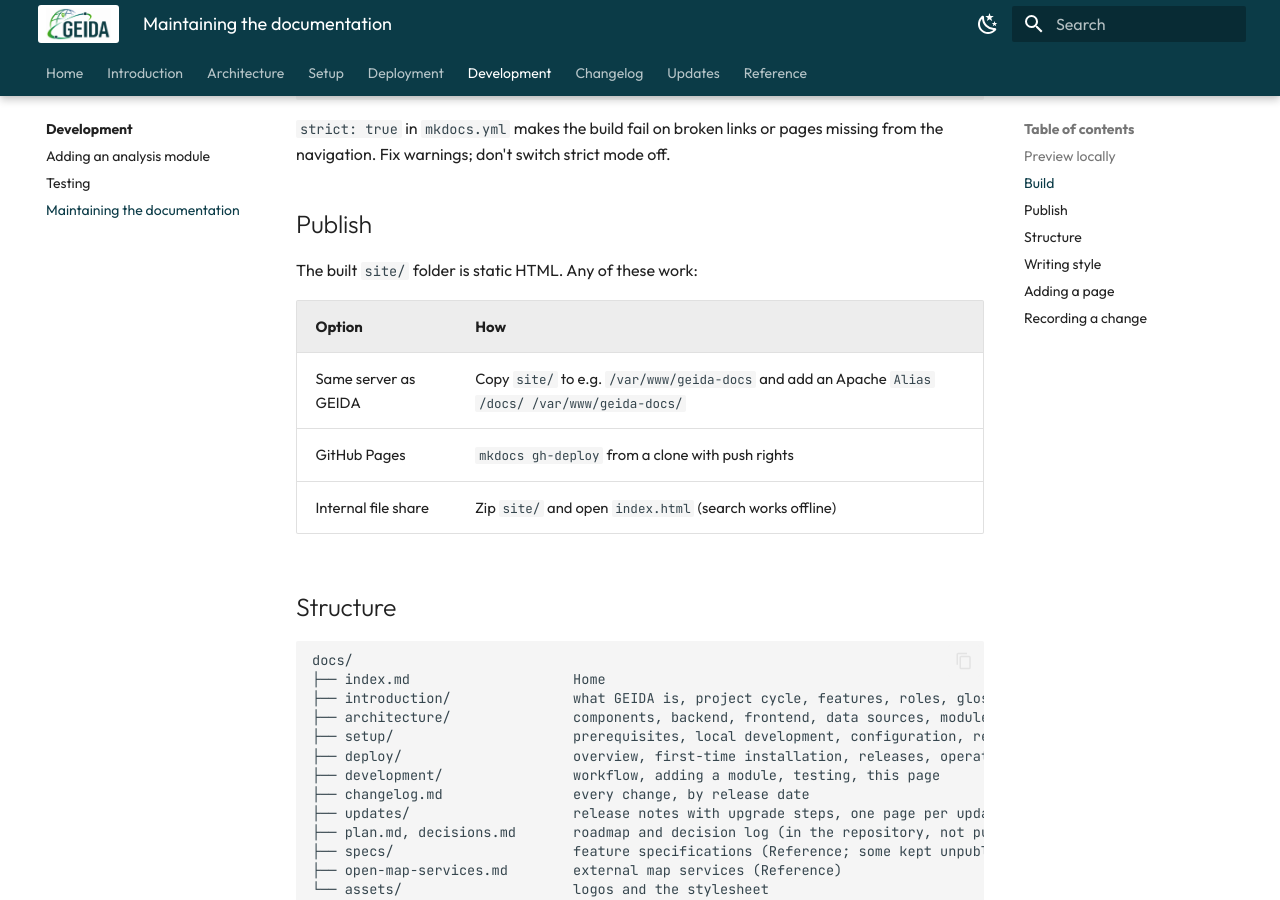
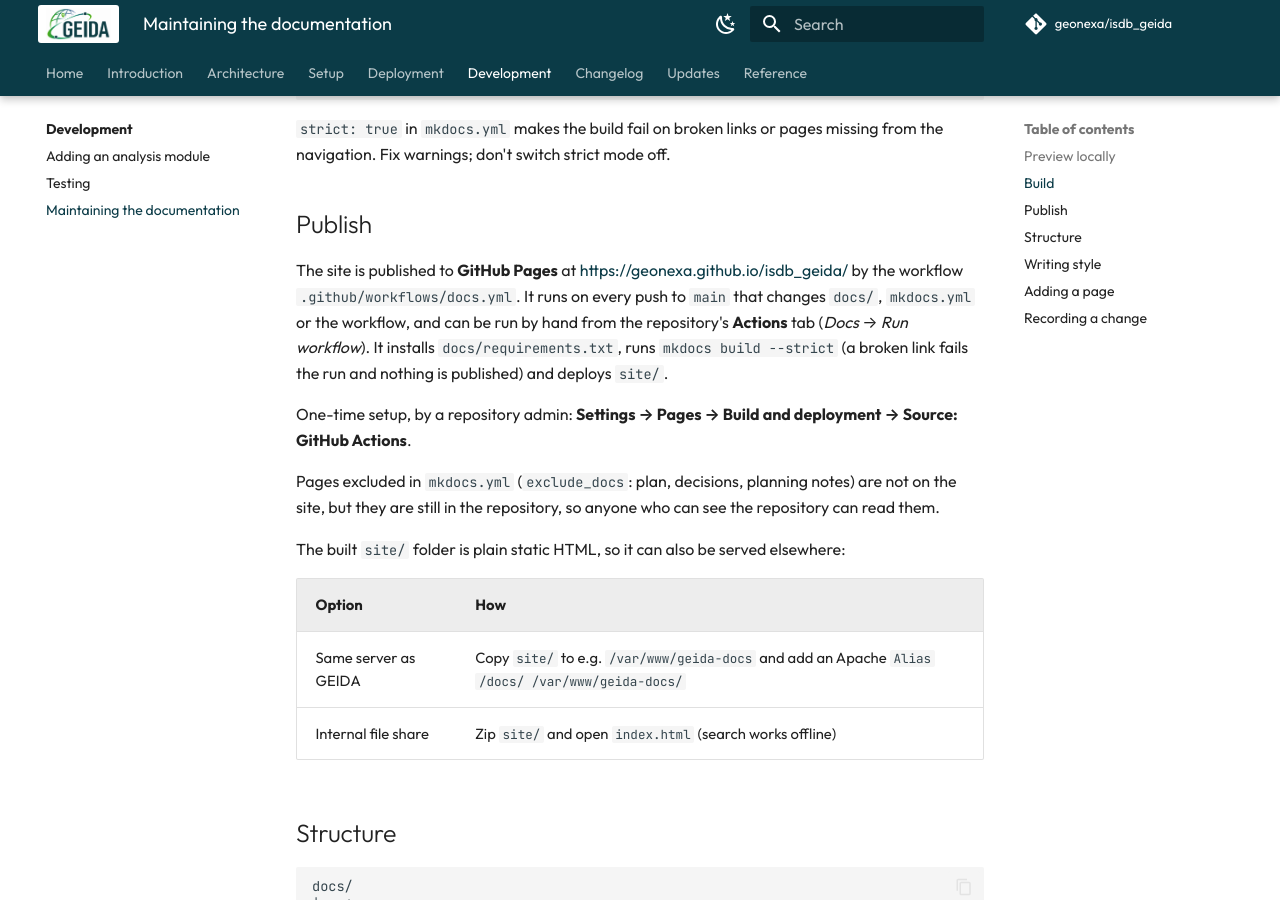
Before and after one commit to geonexa/isdb_geida, an MkDocs documentation site: the page built from docs/development/documentation.md, in a window 1280 px wide and 900 px high, scrolled down 744 px. Built offline with MkDocs 1.6.1 and Material for MkDocs 9.7.7, drawn with Linux system fonts in a browser that asks for light colours; comment, search, counter and statistics services are not loaded.

Commit message:
Publish docs to GitHub Pages; keep local/ out of git
- Docs workflow builds the MkDocs site (strict) and deploys it to
  https://geonexa.github.io/isdb_geida/ on pushes to main that touch the docs.
- mkdocs.yml: site_url, repo link and edit URI.
- local/ is ignored entirely; local/README.md removed from the index (kept on disk).
- Documentation guide and changelog updated.

Co-Authored-By: Claude Opus 5.5 <noreply@anthropic.com>

```diff
--- a/docs/development/documentation.md
+++ b/docs/development/documentation.md
@@ -36,12 +36,23 @@ the navigation. Fix warnings; don't switch strict mode off.
 
 ## Publish
 
-The built `site/` folder is static HTML. Any of these work:
+The site is published to **GitHub Pages** at <https://geonexa.github.io/isdb_geida/> by the
+workflow `.github/workflows/docs.yml`. It runs on every push to `main` that changes `docs/`,
+`mkdocs.yml` or the workflow, and can be run by hand from the repository's **Actions** tab
+(*Docs* → *Run workflow*). It installs `docs/requirements.txt`, runs `mkdocs build --strict`
+(a broken link fails the run and nothing is published) and deploys `site/`.
+
+One-time setup, by a repository admin: **Settings → Pages → Build and deployment → Source:
+GitHub Actions**.
+
+Pages excluded in `mkdocs.yml` (`exclude_docs`: plan, decisions, planning notes) are not on the
+site, but they are still in the repository, so anyone who can see the repository can read them.
+
+The built `site/` folder is plain static HTML, so it can also be served elsewhere:
 
 | Option | How |
 |---|---|
 | Same server as GEIDA | Copy `site/` to e.g. `/var/www/geida-docs` and add an Apache `Alias /docs/ /var/www/geida-docs/` |
-| GitHub Pages | `mkdocs gh-deploy` from a clone with push rights |
 | Internal file share | Zip `site/` and open `index.html` (search works offline) |
 
 ## Structure
--- a/mkdocs.yml
+++ b/mkdocs.yml
@@ -3,6 +3,10 @@
 site_name: GEIDA Documentation
 site_description: IsDB Geoinformatics Data Platform — introduction, architecture, setup, deployment and release history.
 site_author: Terra, Expo City Dubai
+site_url: https://geonexa.github.io/isdb_geida/
+repo_url: https://github.com/geonexa/isdb_geida
+repo_name: geonexa/isdb_geida
+edit_uri: edit/main/docs/
 copyright: "&copy; 2026 Islamic Development Bank · Developed by Terra, Expo City Dubai"
 docs_dir: docs
 site_dir: site
```
Also changed, not shown: docs/changelog.md (+2 -0 lines), local/README.md (deleted, +0 -22 lines), 2 other files.
